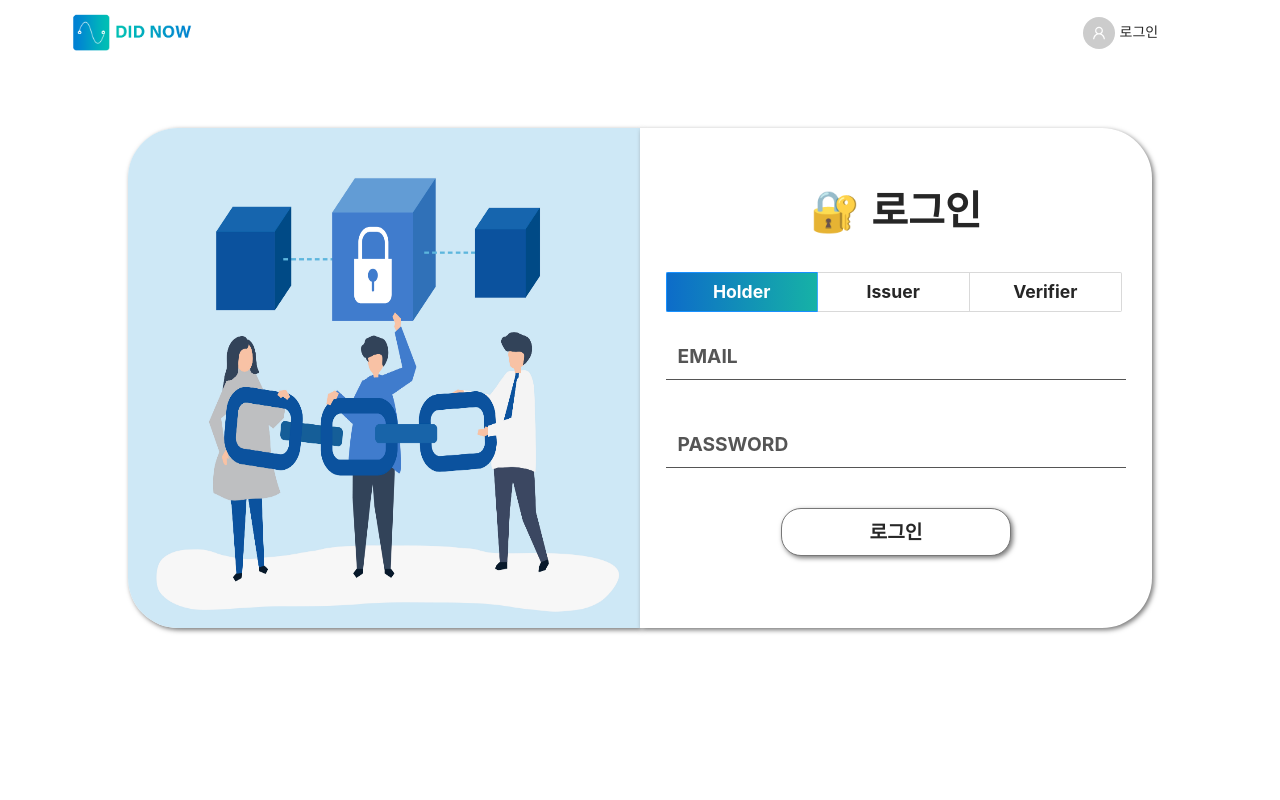
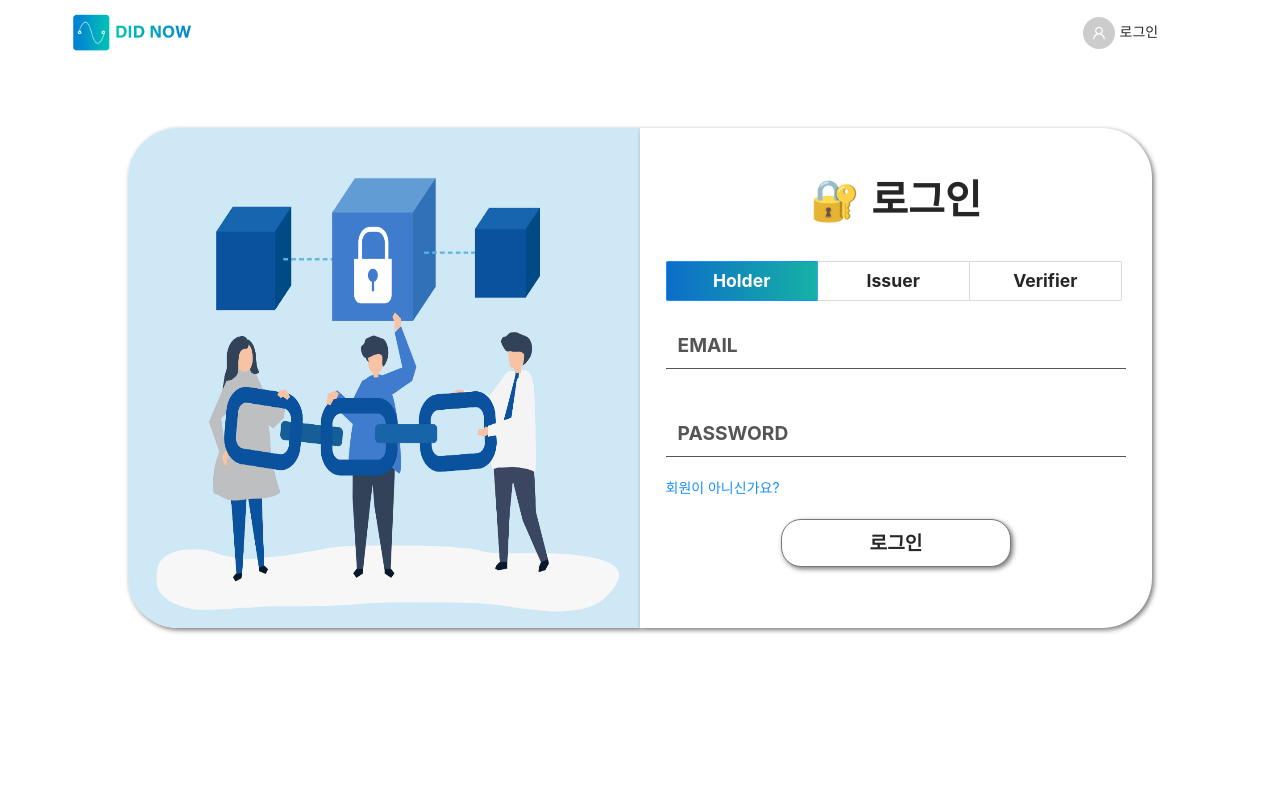
Before and after one commit to codestates/DIDNOW, a React (Create React App) app in the folder FE/client/: page /signin in a window 1280 px wide. Shown: the top 800 px of the page. Built offline with nearby package versions, Linux system fonts and the light colour scheme.

Commit message:
add bridge to signup

```diff
--- a/FE/client/src/page/signIn.js
+++ b/FE/client/src/page/signIn.js
@@ -1,5 +1,5 @@
 import { Row, Col, message, Radio } from "antd";
-import { useNavigate } from "react-router-dom";
+import { Link, useNavigate } from "react-router-dom";
 import "./style/signin.css";
 import signInImage from "../img/signin.jpg";
 import { useState, useEffect } from "react";
@@ -106,6 +106,7 @@
                 onChange={onchange}
                 id="password"
               />
+              <Link to="/signup">회원이 아니신가요?</Link>
               <button className="signin--signinbtn" onClick={signin}>
                 로그인
               </button>
```
